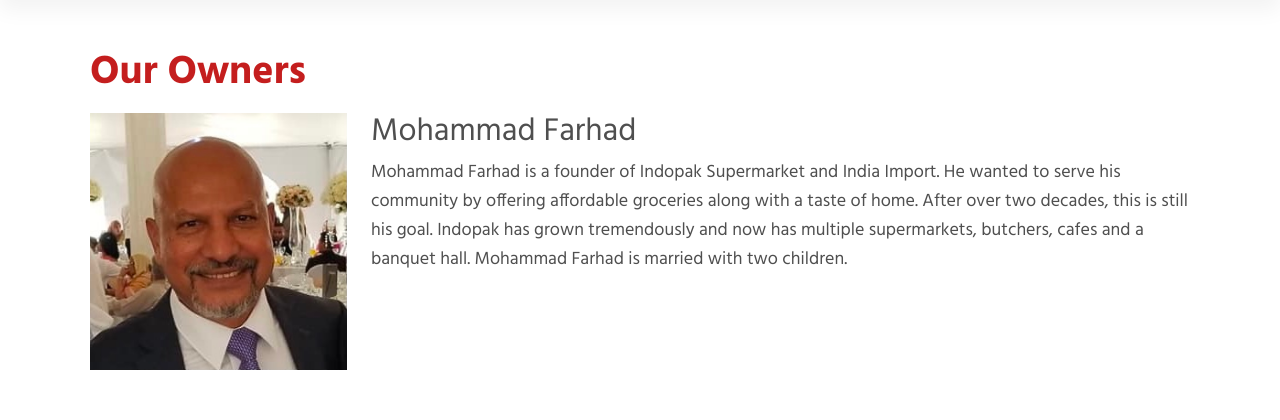
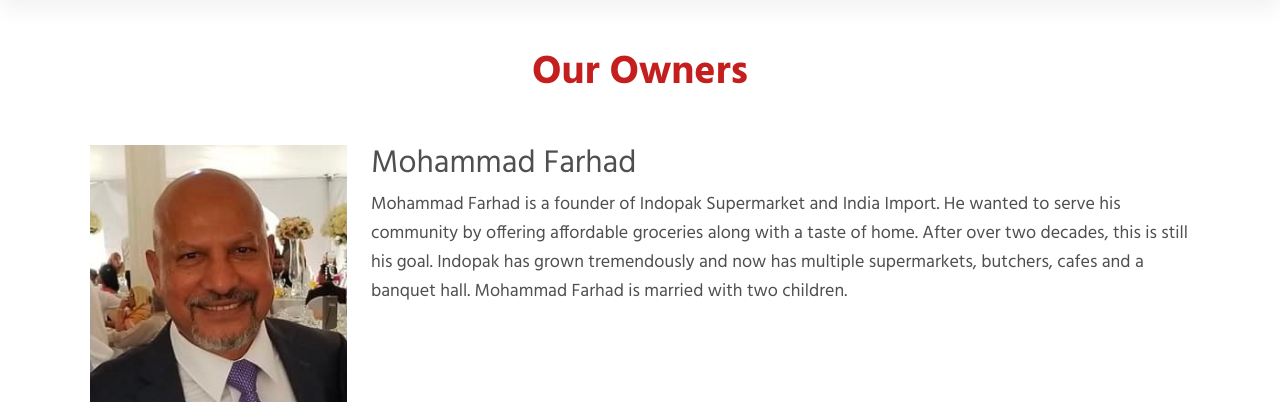
Before and after one commit to raiskazi/indopak-website, a Flask app: page /about in a window 1280 px wide. Shown: the part 94-514 px from the top of the page. Run offline with Flask 2, Linux system fonts and the light colour scheme; some libraries are stand-ins or nearby versions.

Commit message:
center text

```diff
--- a/templates/about.html
+++ b/templates/about.html
@@ -12,7 +12,7 @@
 {% block content %}
 <div class="container" style="padding: 20px">
 
-    <h1 class="mt-5 center" style="color: rgb(196, 30, 30)"> <b>Our Owners</b> </h1>
+    <h1 class="mt-5 text-center mb-5" style="color: rgb(196, 30, 30)"> <b>Our Owners</b> </h1>
 
     <div class="row mt-3">
         <div class="col-md-3">
@@ -34,7 +34,7 @@
         </div>
     </div>
 
-    <div class="row mt-5 mb-5">
+    <div class="row mt-5">
         <div class="col-md-3">
             <div class="text-center">
                 <img src="{{url_for('static', filename='images/shawkat.jpg')}}" height="275" width="275"
```
